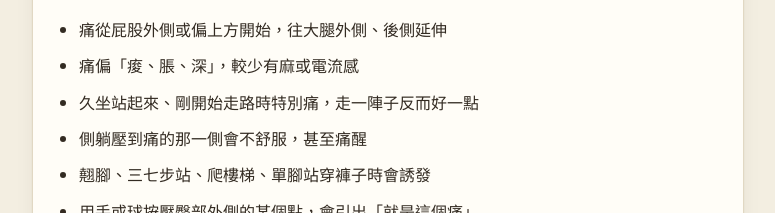
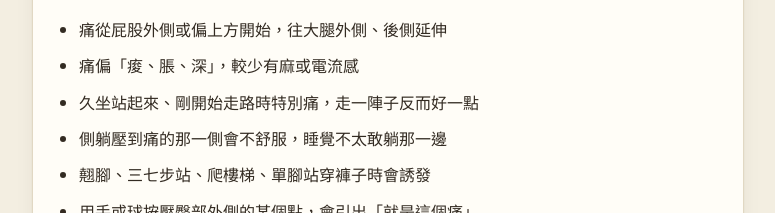
Before and after one commit to drweipeng/drweipeng-site, a plain HTML site: page posts/67.html in a window 1280 px wide. Shown: the part 3880-4093 px from the top of the page, without its empty margins (252-1027 px from the left). Drawn offline with Linux system fonts and the light colour scheme; a web font is replaced by a local one.

Commit message:
文章 67：修正自我對照清單的側躺描述
Co-Authored-By: Claude Opus 5.5 <noreply@anthropic.com>
Claude-Session: https://claude.ai/code/session_015K4Vym1GFMeM6p5FaAXJH2

```diff
--- a/posts/67.html
+++ b/posts/67.html
@@ -353,7 +353,7 @@
 <li>痛從屁股外側或偏上方開始，往大腿外側、後側延伸</li>
 <li>痛偏「痠、脹、深」，較少有麻或電流感</li>
 <li>久坐站起來、剛開始走路時特別痛，走一陣子反而好一點</li>
-<li>側躺壓到痛的那一側會不舒服，甚至痛醒</li>
+<li>側躺壓到痛的那一側會不舒服，睡覺不太敢躺那一邊</li>
 <li>翹腳、三七步站、爬樓梯、單腳站穿褲子時會誘發</li>
 <li>用手或球按壓臀部外側的某個點，會引出「就是這個痛」</li>
 <li>之前以坐骨神經痛治療，效果不如預期</li>
```
Also changed, not shown: index.html (+1 -1 lines).
